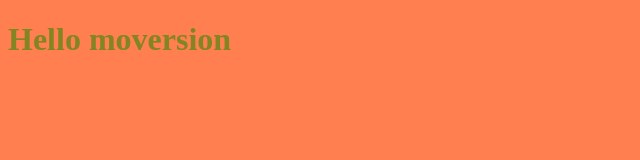
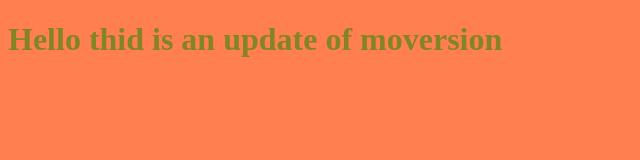
Before and after one commit to pipolido/pipolido, a plain HTML site: page index.html in a window 1280 px wide. Shown: the whole page, without its empty margins (0-640 px from the left). Drawn offline with Linux system fonts and the light colour scheme.

Commit message:
updating index

```diff
--- a/index.html
+++ b/index.html
@@ -7,6 +7,6 @@
     <link rel="stylesheet" href="style.css">
 </head>
 <body>
-    <h1>Hello moversion</h1>
+    <h1>Hello thid is an update of moversion</h1>
 </body>
 </html>
```
